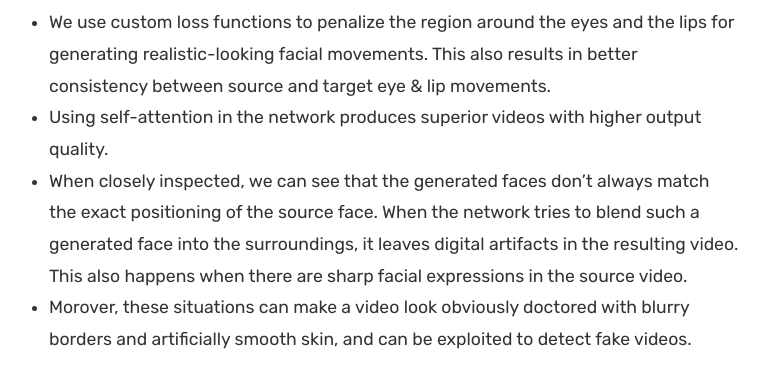
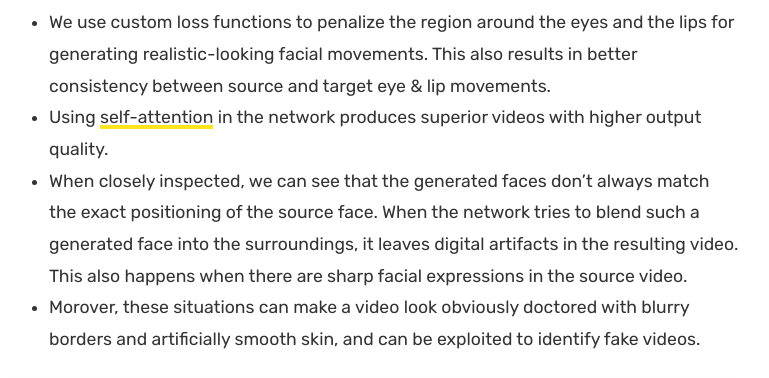
Before and after one commit to imrahulr/imrahulr.github.io, a Jekyll site: the page built from _posts/2019-01-02-deepfakes.md, in a window 1280 px wide and 1400 px high, scrolled down 5720 px, cut to the strip 153-531 px from the top of the window. Shown: the whole strip, without its empty margins (76-845 px from the left). Built offline with Jekyll 4.4.1, drawn with Linux system fonts in a browser that asks for light colours; comment, search, counter and statistics services are not loaded; some of the changed text lies outside the part shown.

Commit message:
first commit

```diff
--- a/_posts/2019-01-02-deepfakes.md
+++ b/_posts/2019-01-02-deepfakes.md
@@ -71,12 +71,13 @@
 
 - The network is trained for 50,000 iterations. This takes 15 hours on Nvidia Tesla V100 GPU.
 - We use custom loss functions to penalize the region around the eyes and the lips for generating realistic-looking facial movements. This also results in better consistency between source and target eye & lip movements.
-- Using self-attention in the network produces superior videos with higher output quality.
+- Using <a href="http://proceedings.mlr.press/v97/zhang19d.html">self-attention</a> in the network produces superior videos with higher output quality.
 - When closely inspected, we can see that the generated faces don’t always match the exact positioning of the source face. When the network tries to blend such a generated face into the surroundings, it leaves digital artifacts in the resulting video. This also happens when there are sharp facial expressions in the source video.
-- Morover, these situations can make a video look obviously doctored with blurry borders and artificially smooth skin, and can be exploited to detect fake videos.
+- Morover, these situations can make a video look obviously doctored with blurry borders and artificially smooth skin, and can be exploited to identify fake videos.
 
 <p><iframe style="width:100%;" height="350" src="https://drive.google.com/file/d/1S6z8FUB0U1Y93ocCGF8uJmDqEl3wqjiX/preview" frameborder="0" allowfullscreen></iframe></p>
-I am currently exploring various deep learning based approaches to detect such deepfakes. The code for <a href="#">this</a> with be shortly provided.
+
+We are exploring various approaches to detect such deepfakes. The code for <a href="#">this</a> with be shortly provided.
 
 ## Thank You!
 
```
